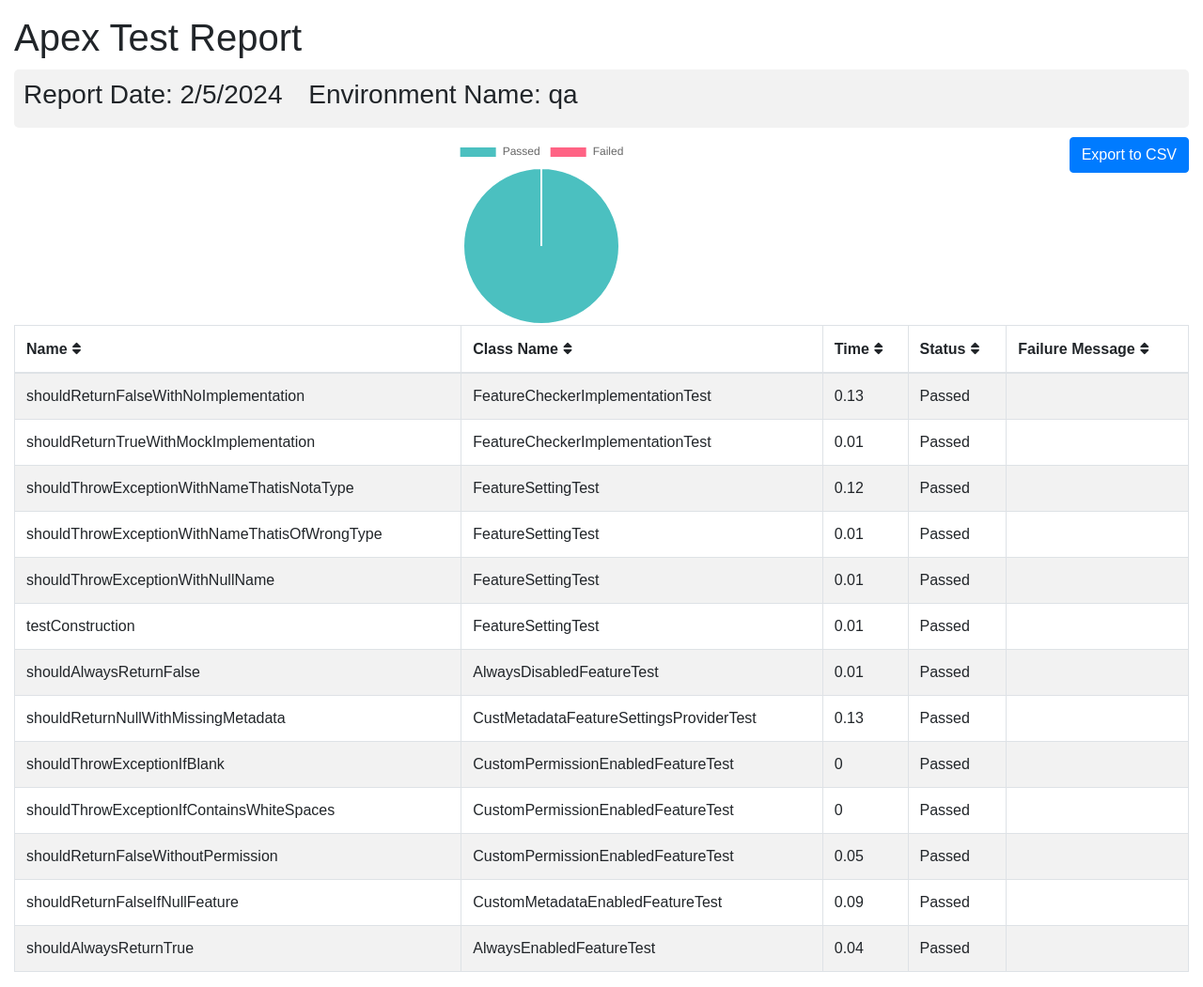
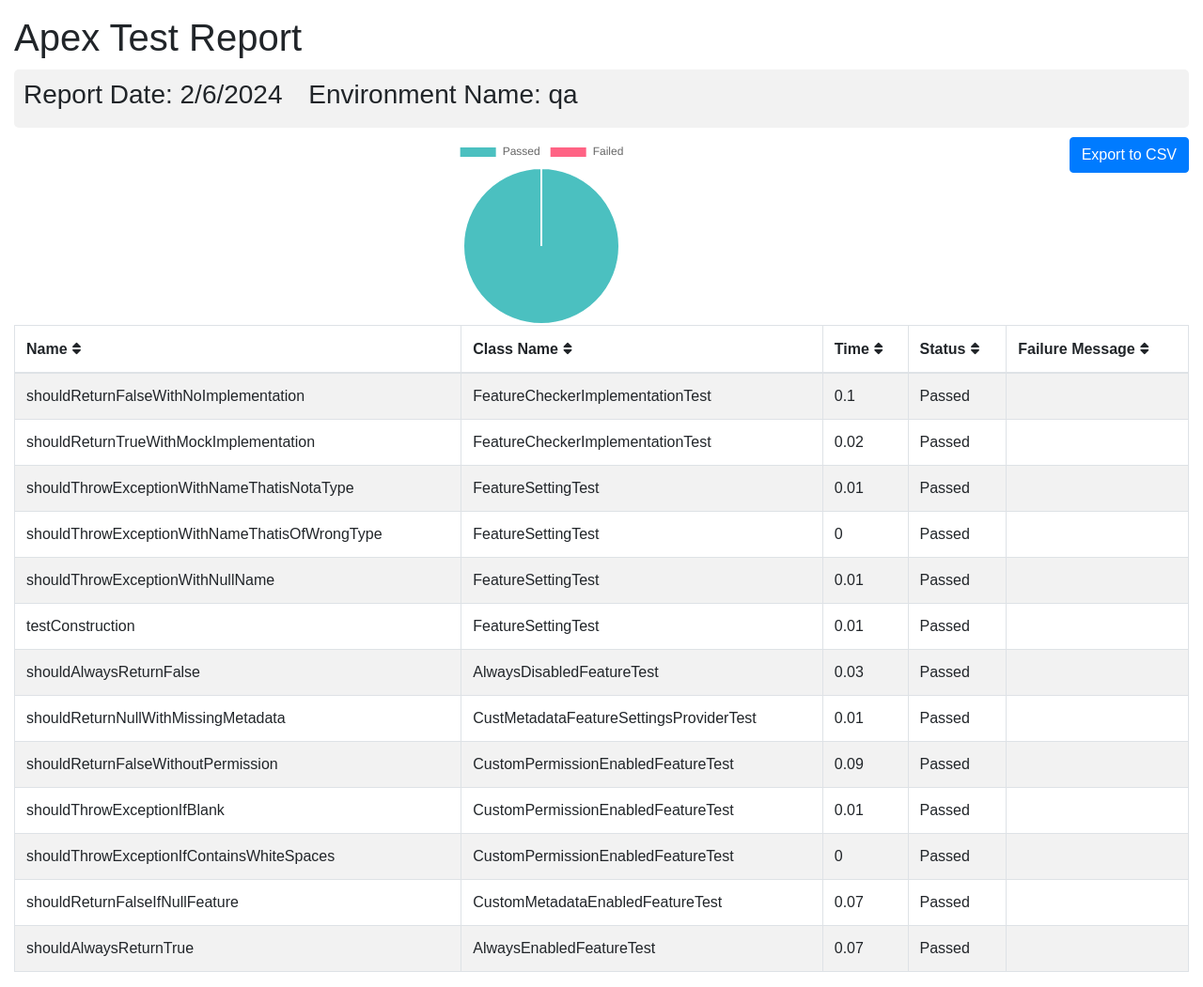
Before and after one commit to flxbl-io/sfops-dashboard, a Jekyll site: the page apextestResults/qa.html, which Jekyll copies as it is, in a window 1280 px wide. Shown: the whole page at 94% size. Built offline with Jekyll 4.4.1, drawn with Linux system fonts in a browser that asks for light colours.

Commit message:
Updated apex test results

```diff
--- a/apextestResults/qa.html
+++ b/apextestResults/qa.html
@@ -102,7 +102,7 @@
       <div class="container-fluid">
         <h1 class="mt-3">Apex Test Report</h1>
         <div class="info-card">
-        <h3>Report Date: 2/5/2024 <span style="margin-left: 20px;">Environment Name: qa</span></h3>
+        <h3>Report Date: 2/6/2024 <span style="margin-left: 20px;">Environment Name: qa</span></h3>
         </div>
         <button onclick="exportTableToCSV('testReport.csv')" class="btn btn-primary float-right">Export to CSV</button>
         <div id="chart-container">
@@ -123,28 +123,28 @@
         <tr>
           <td>shouldReturnFalseWithNoImplementation</td>
           <td>FeatureCheckerImplementationTest</td>
-          <td>0.13</td>
+          <td>0.1</td>
           <td>Passed</td>
           <td></td>
         </tr>
         <tr>
           <td>shouldReturnTrueWithMockImplementation</td>
           <td>FeatureCheckerImplementationTest</td>
-          <td>0.01</td>
+          <td>0.02</td>
           <td>Passed</td>
           <td></td>
         </tr>
         <tr>
           <td>shouldThrowExceptionWithNameThatisNotaType</td>
           <td>FeatureSettingTest</td>
-          <td>0.12</td>
+          <td>0.01</td>
           <td>Passed</td>
           <td></td>
         </tr>
         <tr>
           <td>shouldThrowExceptionWithNameThatisOfWrongType</td>
           <td>FeatureSettingTest</td>
-          <td>0.01</td>
+          <td>0</td>
           <td>Passed</td>
           <td></td>
         </tr>
@@ -165,21 +165,28 @@
         <tr>
           <td>shouldAlwaysReturnFalse</td>
           <td>AlwaysDisabledFeatureTest</td>
-          <td>0.01</td>
+          <td>0.03</td>
           <td>Passed</td>
           <td></td>
         </tr>
         <tr>
           <td>shouldReturnNullWithMissingMetadata</td>
           <td>CustMetadataFeatureSettingsProviderTest</td>
-          <td>0.13</td>
+          <td>0.01</td>
+          <td>Passed</td>
+          <td></td>
+        </tr>
+        <tr>
+          <td>shouldReturnFalseWithoutPermission</td>
+          <td>CustomPermissionEnabledFeatureTest</td>
+          <td>0.09</td>
           <td>Passed</td>
           <td></td>
         </tr>
         <tr>
           <td>shouldThrowExceptionIfBlank</td>
           <td>CustomPermissionEnabledFeatureTest</td>
-          <td>0</td>
+          <td>0.01</td>
           <td>Passed</td>
           <td></td>
         </tr>
@@ -191,23 +198,16 @@
           <td></td>
         </tr>
         <tr>
-          <td>shouldReturnFalseWithoutPermission</td>
-          <td>CustomPermissionEnabledFeatureTest</td>
-          <td>0.05</td>
-          <td>Passed</td>
-          <td></td>
-        </tr>
-        <tr>
           <td>shouldReturnFalseIfNullFeature</td>
           <td>CustomMetadataEnabledFeatureTest</td>
-          <td>0.09</td>
+          <td>0.07</td>
           <td>Passed</td>
           <td></td>
         </tr>
         <tr>
           <td>shouldAlwaysReturnTrue</td>
           <td>AlwaysEnabledFeatureTest</td>
-          <td>0.04</td>
+          <td>0.07</td>
           <td>Passed</td>
           <td></td>
         </tr>
```
